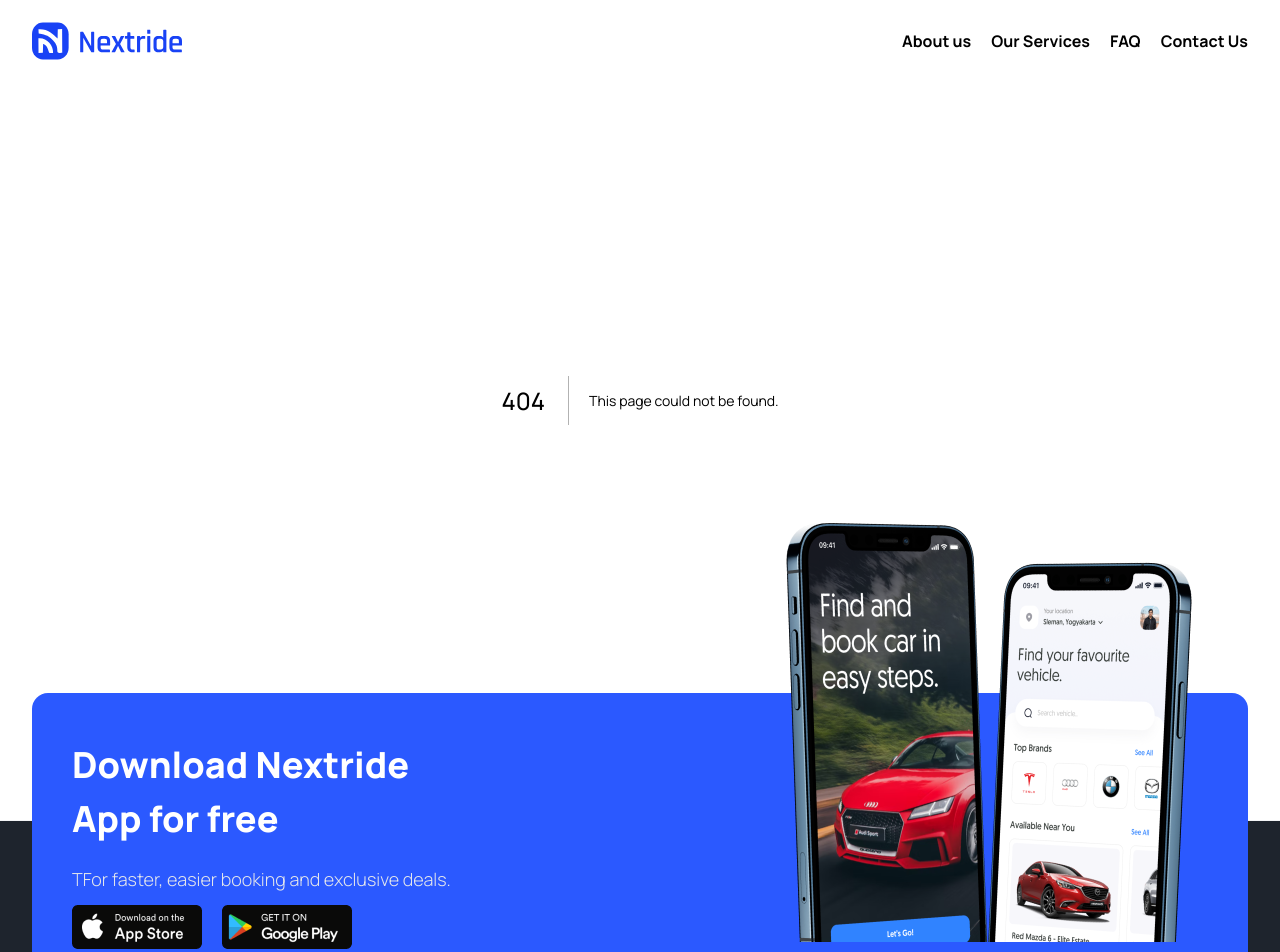
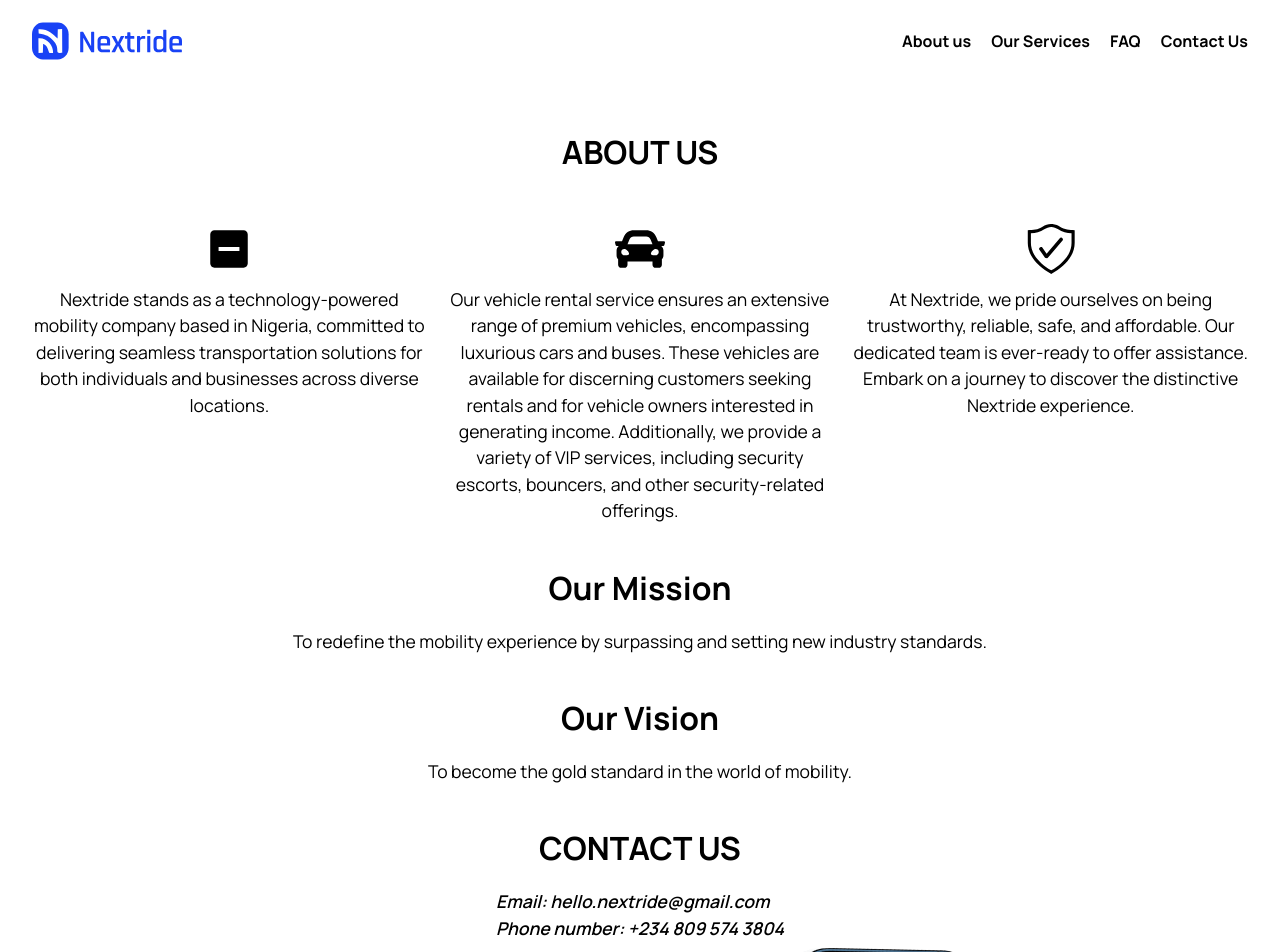
Before and after one commit to muhaj-dev/NextRide, a Next.js app: page /about in a window 1280 px wide. Before the commit this address had no page. Shown: the top 952 px of the page. Built offline with nearby package versions, Linux system fonts and the light colour scheme.

Commit message:
about page

```diff
--- /dev/null
+++ b/app/about/page.tsx
@@ -0,0 +1,67 @@
+import Link from "next/link";
+import React from "react";
+import { FaCar } from "react-icons/fa";
+import { MdIndeterminateCheckBox } from "react-icons/md"
+import { VscWorkspaceTrusted } from "react-icons/vsc";
+
+export default function page() {
+  return (
+    <div className="py-32 mb-40 max-width text-[1.1rem]">
+      <p className="font-bold text-[2rem] text-center">ABOUT US</p>
+      <div className="flex gap-4  pt-12 items-start justify-center">
+        <div className="basis-[400px] text-center">
+          <div className="w-fit mx-auto pb-3 ">
+            <MdIndeterminateCheckBox size={50} />
+          </div>
+          Nextride stands as a technology-powered mobility company based in
+          Nigeria, committed to delivering seamless transportation solutions for
+          both individuals and businesses across diverse locations.
+        </div>
+
+        <div className="basis-[400px] text-center">
+          <div className="w-fit mx-auto pb-3 ">
+            <FaCar size={50} />
+          </div>
+          Our vehicle rental service ensures an extensive range of premium
+          vehicles, encompassing luxurious cars and buses. These vehicles are
+          available for discerning customers seeking rentals and for vehicle
+          owners interested in generating income. Additionally, we provide a
+          variety of VIP services, including security escorts, bouncers, and
+          other security-related offerings.
+        </div>
+        <div className="basis-[400px] text-center">
+        <div className="w-fit mx-auto pb-3 ">
+        <VscWorkspaceTrusted size={50}/>
+          </div>
+          At Nextride, we pride ourselves on being trustworthy, reliable, safe,
+          and affordable. Our dedicated team is ever-ready to offer assistance.
+          Embark on a journey to discover the distinctive Nextride experience.
+        </div>
+      </div>
+      <p className="font-bold text-[2rem] text-center mt-10">Our Mission</p>
+      <p className="my-4 text-center">
+      To redefine the mobility experience by surpassing and setting new industry
+      standards.
+        </p>
+
+        <p className="font-bold text-[2rem] text-center mt-10">Our Vision </p>
+      <p className="my-4 text-center">
+      To become the gold standard in the world of mobility.
+        </p>
+
+        <p className="font-bold text-[2rem] text-center mt-10"> CONTACT US</p>
+        <div className="w-fit mx-auto">
+            <address className="my-4 font-semibold">
+            Email: <a href='hello.nextride@gmail.com'>
+            hello.nextride@gmail.com
+                </a>
+            <br />
+            Phone number: +234
+            809 574 3804
+                </address>
+
+        </div>
+
+    </div>
+  );
+}
--- a/app/globals.css
+++ b/app/globals.css
@@ -9,6 +9,7 @@
   padding: 0;
   box-sizing: border-box;
   font-family: "Manrope", sans-serif;
+  scroll-behavior: smooth;
 }
 /* START: General styles */
 .max-width {
--- a/app/page.tsx
+++ b/app/page.tsx
@@ -32,7 +32,7 @@
              <Card />
            {/* </div> */}
            {/* <Brands /> */}
-           <div className="mx-auto ">
+           <div className="mx-auto " id='service'>
             <div className='flex justify-center items-center flex-col gap-4 my-20'>
               {/* <p className='text-[16px] text-black font-light mt-5'>HOW IT WORK</p> */}
               <h1 className='block  2xl:text-[29px] sm:text-[22px] text-[20px] font-extrabold text-center'>HOW IT WORKS</h1>
--- a/app/terms/page.tsx
+++ b/app/terms/page.tsx
@@ -1,101 +1,91 @@
-import React from 'react'
+import React from "react";
 
 export default function page() {
   return (
     <div className="py-32 mb-40 max-width text-[1.1rem]">
-
       General Terms
       <br />
-Once payment is made for Nextride hire services, it implies that you’re agreeing to all the terms and conditions stipulated, and compliance must be ensured.
+      Once payment is made for Nextride hire services, it implies that you’re
+      agreeing to all the terms and conditions stipulated, and compliance must
+      be ensured.
       <br />
       <br />
-
       Other Terms and Conditions for Hire
       <br />
       <ul className="list-decimal my-3 pb-20 pl-8 flex flex-col gap-1">
         <li>
-The mode of payment shall be via bank transfer, and full payment will be only be accepted.
-
+          The mode of payment shall be via bank transfer, and full payment will
+          be only be accepted.
+        </li>
+        <li>Hire hours is 15 hours.</li>
+        <li>
+          Only 60% of booking price refund will be made on cancellations within
+          72 hours notice.
         </li>
         <li>
-Hire hours is 15 hours.
-
+          You will have to pay for every extra hour spent exceeding your 15
+          hours booking period.
         </li>
         <li>
-
-Only 60% of booking price refund will be made on cancellations within 72 hours notice.
-  </li>
-  <li>
-You will have to pay for every extra hour spent exceeding your 15 hours booking period.
-
-  </li>
-  <li>
-In the case of extending beyond your agreed time, you will have to place the request and make payment before the expiration of that 15 hours.
-
+          In the case of extending beyond your agreed time, you will have to
+          place the request and make payment before the expiration of that 15
+          hours.
         </li>
         <li>
           Accommodation must be provided for drivers on inter-state travels.
-
+        </li>
+        <li>You will be properly scrutinized before embarking on the trip.</li>
+        <li>
+          Consumption of alcohol and smoking in the vehicle will not be allowed.
         </li>
         <li>
-You will be properly scrutinized before embarking on the trip.
-
+          In the unlikely event that the vehicle is faulty, such complaint
+          should be brought to the company’s notice within one hour of usage,
+          and refund/change of vehicle will be duly made.
         </li>
         <li>
-Consumption of alcohol and smoking in the vehicle will not be allowed.
-
+          For Airport rides, Airport tolls and parking fees will be paid by the
+          company.
         </li>
         <li>
-In the unlikely event that the vehicle is faulty, such complaint should be brought to the company’s notice within one hour of usage, and refund/change of vehicle will be duly made.
-
+          The driver is allowed to leave when the time is expired after notice
+          of expiration by the company has been made to him.
         </li>
         <li>
-For Airport rides, Airport tolls and parking fees will be paid by the company.
-
+          You must ensure that a good standard of cleanliness is kept within the
+          vehicle, and instruments in the vehicle must not be tampered with,
+          else you’ll be held responsible.
         </li>
         <li>
-
-The driver is allowed to leave when the time is expired after notice of expiration by the company has been made to him.
+          For bookings that are two days or longer, kindly note that the driver
+          initially assigned to you may be replaced with another verified driver
+          from our company.
         </li>
         <li>
-
-You must ensure that a good standard of cleanliness is kept within the vehicle, and instruments in the vehicle must not be tampered with, else you’ll be held responsible.
+          If peradventure you forget an item behind in our vehicle, you are
+          expected to notify us in time.
         </li>
         <li>
-For bookings that are two days or longer, kindly note that the driver initially assigned to you may be replaced with another verified driver from our company.
-
-  </li>
-  <li>
-If peradventure you forget an item behind in our vehicle, you are expected to notify us in time.
-
-  </li>
-  <li>
-Our general pricing is within city rates. Outskirts places and interstate travels attracts extra charges.
-
+          Our general pricing is within city rates. Outskirts places and
+          interstate travels attracts extra charges.
         </li>
       </ul>
-
-
-
-
-
-
-
       Validity
-<br/>
-All disputes arising from these terms and conditions shall be resolved by way of negotiations between the company and the hirer. If no resolution is reached, legal actions shall be initiated.
-<br/>
-<br/>
-
+      <br />
+      All disputes arising from these terms and conditions shall be resolved by
+      way of negotiations between the company and the hirer. If no resolution is
+      reached, legal actions shall be initiated.
+      <br />
+      <br />
       Termination
-<br/>
-
-The company is entitled to terminate the agreement in cases of theft and bullying, or where it appears that the hirer is in breach of any of the terms and conditions.
-<br/>
-<br/>
-<br/>
-<br/>
-
+      <br />
+      The company is entitled to terminate the agreement in cases of theft and
+      bullying, or where it appears that the hirer is in breach of any of the
+      terms and conditions.
+      <br />
+      <br />
+      <br />
+      <br />
     </div>
-  )
+  );
 }
--- a/components/FAQ.tsx
+++ b/components/FAQ.tsx
@@ -20,7 +20,7 @@
   };
 
   return (
-    <div className='max-w-[700px] w-[95%] mt-14 '>
+    <div className='max-w-[700px] w-[95%] mt-14' id='faq'>
       {faqs.map((faq, index) => (
         <div key={index} className="mb-4">
           <div
--- a/components/Navbar.tsx
+++ b/components/Navbar.tsx
@@ -75,14 +75,14 @@
 
         {/* Desktop menu */}
         <div className="hidden md:flex gap-5">
-        <Link href="/" className="text-black hover:text-primary-blue font-bold">
+        <Link href="/about" className="text-black hover:text-primary-blue font-bold">
         About us
 
           </Link>
-          <Link href="/" className="text-black hover:text-primary-blue font-bold">
+          <Link href="#service" className="text-black hover:text-primary-blue font-bold">
         Our Services
           </Link>
-          <Link href="/" className="text-black hover:text-primary-blue font-bold">
+          <Link href="#faq" className="text-black hover:text-primary-blue font-bold">
           FAQ
           </Link>
           <Link href="/" className="text-black hover:text-primary-blue font-bold">
```
Lines whose indentation alone changed are shown as unchanged.
